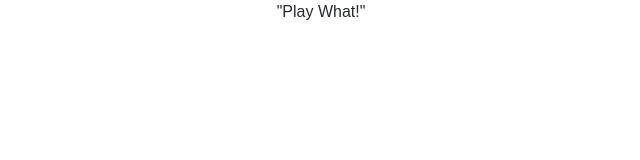
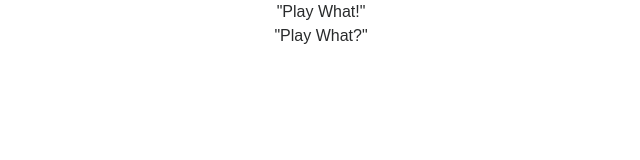
Before and after one commit to kharrison7/state-props-forms-weekly-project, a React (Create React App) app: page / in a window 1280 px wide. Shown: the top 160 px of the page, without its empty margins (319-959 px from the left). Built offline with nearby package versions, Linux system fonts and the light colour scheme.

Commit message:
Makes Play What? appear from the NavBar.js file.

```diff
--- a/src/components/App.js
+++ b/src/components/App.js
@@ -2,7 +2,7 @@ import React, { Component } from 'react';
 import logo from '../logo.svg';
 import '../styles/App.css';
 import moment from 'moment';
-// import NavBar from './NavBar.js';
+import NavBar from './NavBar.js';
 // import PlayList from './PlayList.js';
 // import PlayListForm from './PlayListForm.js';
 // import PlayListItem from './PlayListItem.js';
@@ -19,7 +19,7 @@ class App extends Component {
             "Play What!"
           </div>
           <div className="title"></div>
-          {/* <NavBar/> */}
+          <NavBar/>
           <div className="title"></div>
           {/* <PlayList/>
           <PlayListForm/>
--- a/src/components/NavBar.js
+++ b/src/components/NavBar.js
@@ -0,0 +1,11 @@
+import React, { Component } from 'react';
+
+export default class NavBar extends Component {
+  render() {
+    return (
+      <div className="earthquake-title">
+      "Play What?"
+      </div>
+    );
+  }
+}
```
